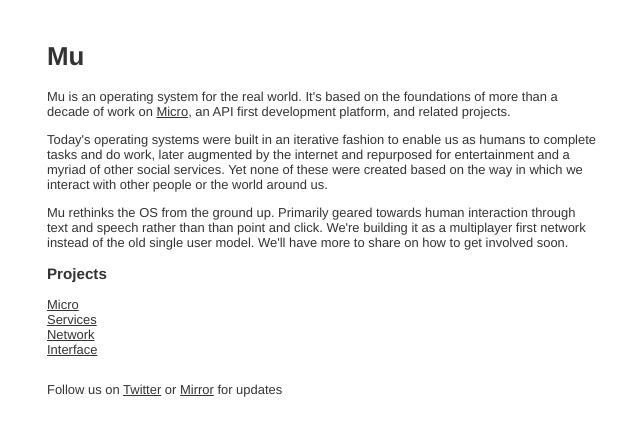
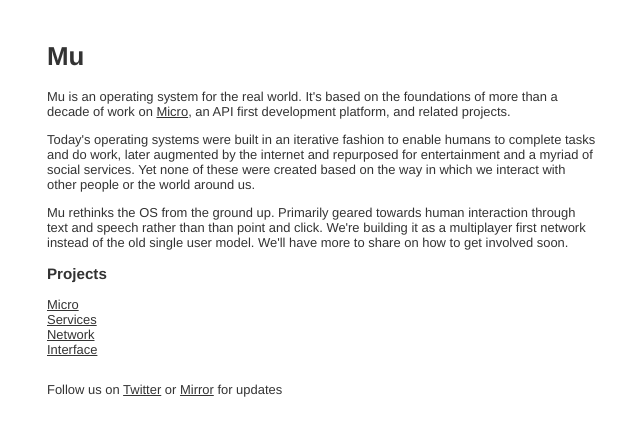
Before and after one commit to muxyz/website, a Jekyll site: the page index.html, which Jekyll copies as it is, in a window 1280 px wide. Shown: the top 436 px of the page, without its empty margins (113-753 px from the left). Built offline with Jekyll 4.4.1, drawn with Linux system fonts in a browser that asks for light colours.

Commit message:
Update index.html

```diff
--- a/index.html
+++ b/index.html
@@ -47,8 +47,8 @@
       <a href="https://micro.dev">Micro</a>, an API first development platform, and related projects.
       </p>
 
-      <p>Today's operating systems were built in an iterative fashion to enable us as humans to complete tasks and
-      do work, later augmented by the internet and repurposed for entertainment and a myriad of other social services.
+      <p>Today's operating systems were built in an iterative fashion to enable humans to complete tasks and
+      do work, later augmented by the internet and repurposed for entertainment and a myriad of social services.
       Yet none of these were created based on the way in which we interact with other people or the world around us.
       </p>
 
```
